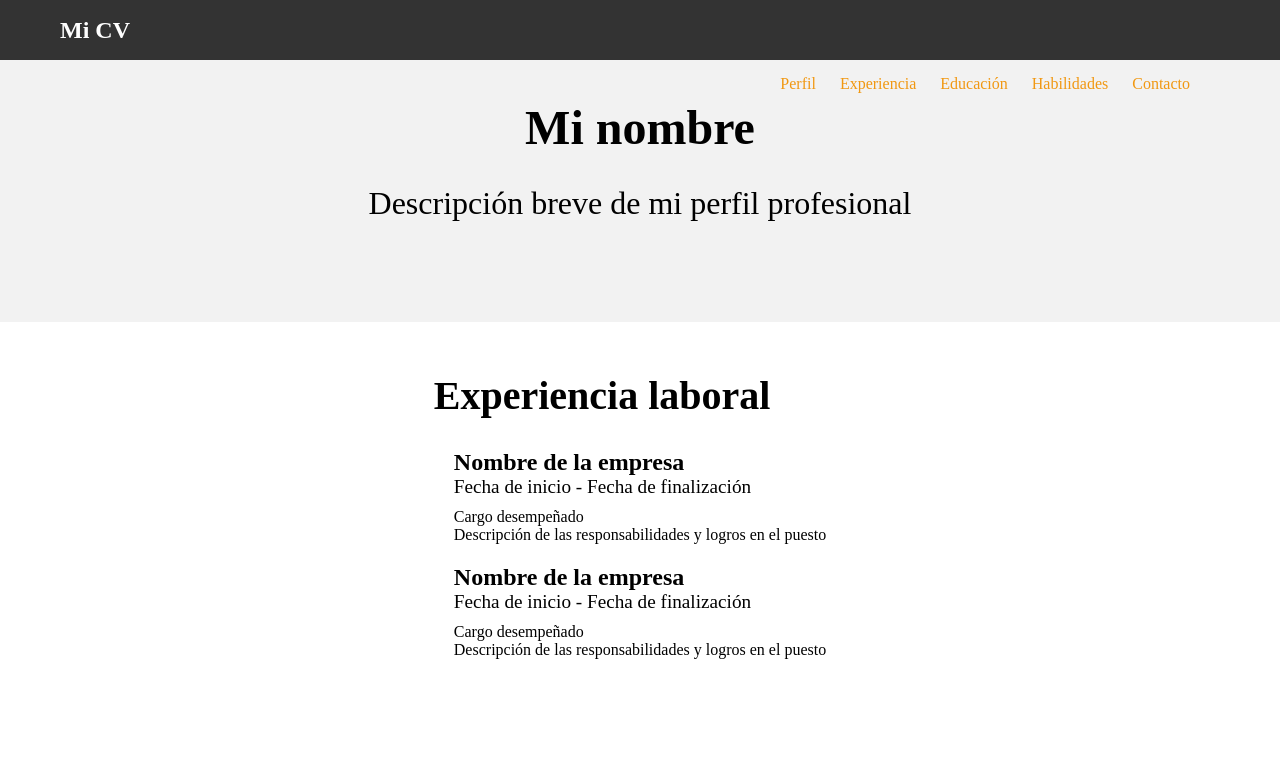
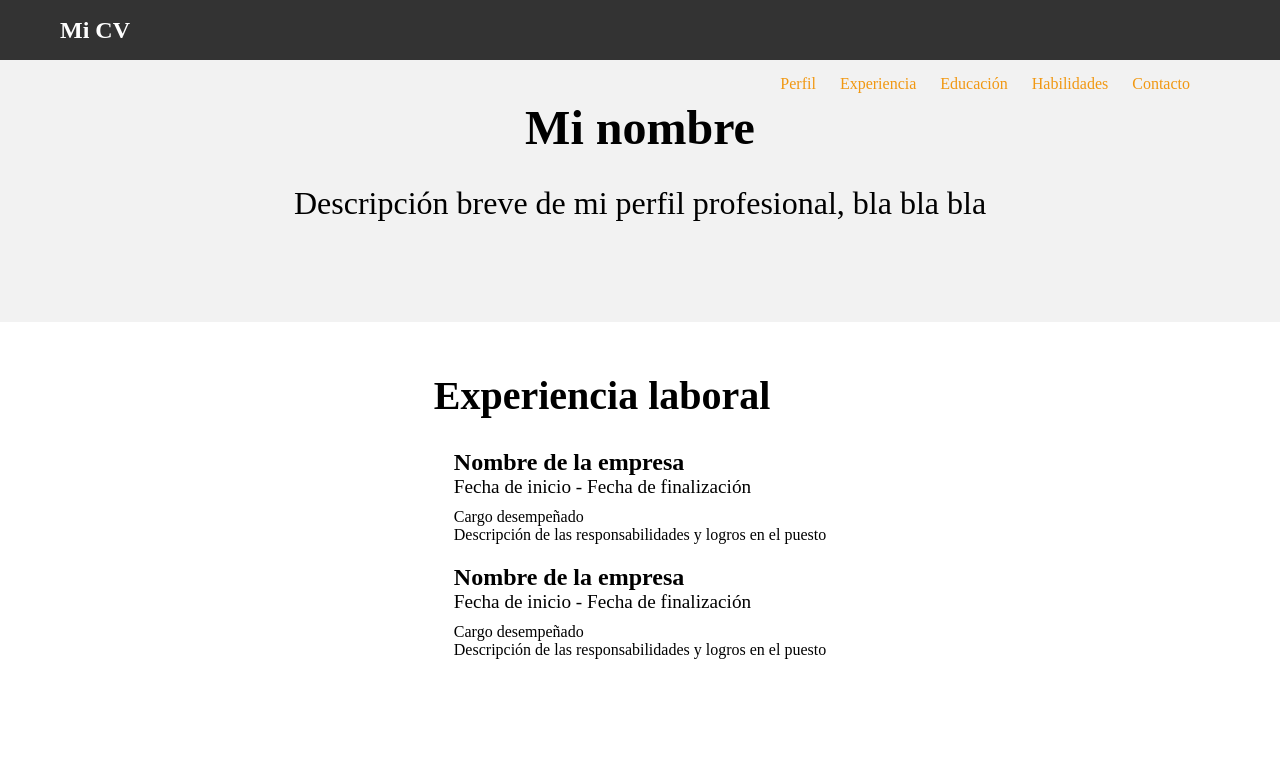
Before and after one commit to tinsilva/.github.io, a plain HTML site: page index.html in a window 1280 px wide. Shown: the top 776 px of the page. Drawn offline with Linux system fonts and the light colour scheme.

Commit message:
descripcion bla bla bla

```diff
--- a/index.html
+++ b/index.html
@@ -27,7 +27,7 @@
     <header id="profile">
       <div class="container">
         <h1>Mi nombre</h1>
-        <h2>Descripción breve de mi perfil profesional</h2>
+        <h2>Descripción breve de mi perfil profesional, bla bla bla</h2>
       </div>
     </header>
     <section id="experience">
```
